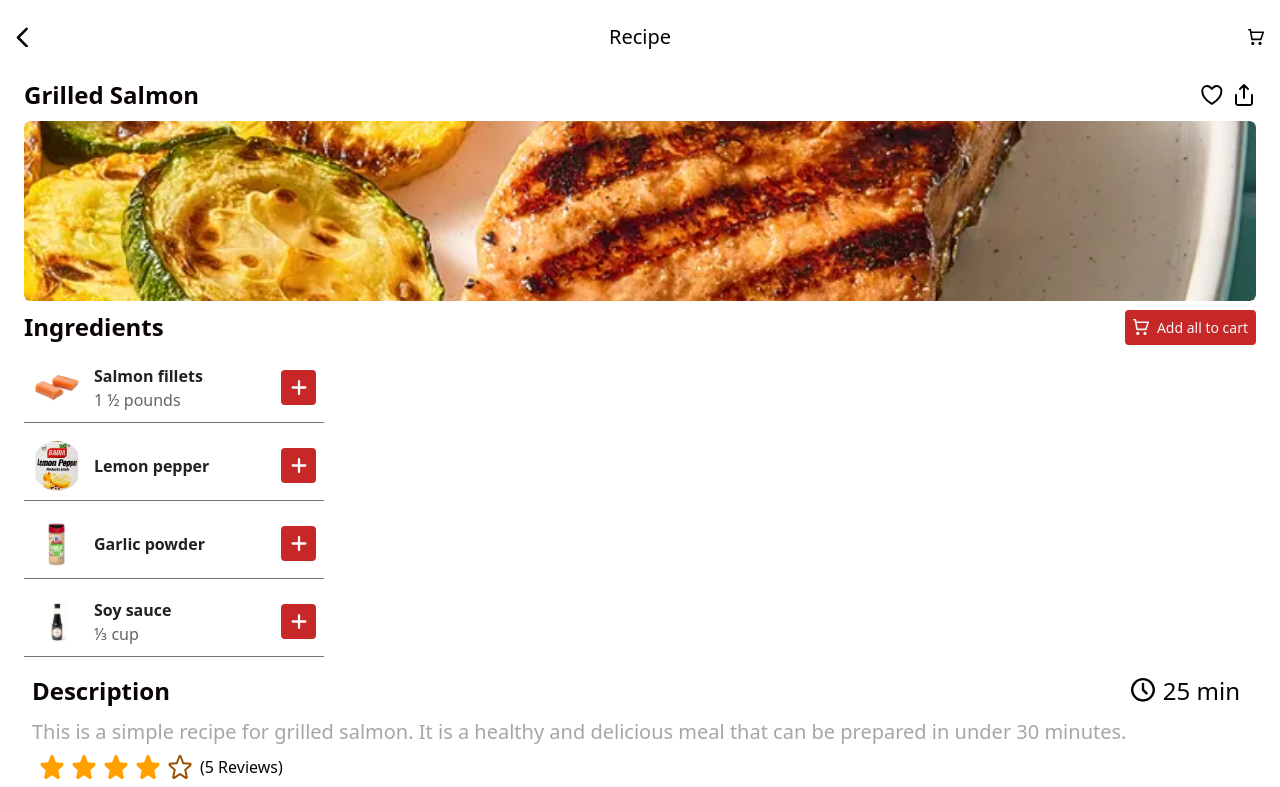
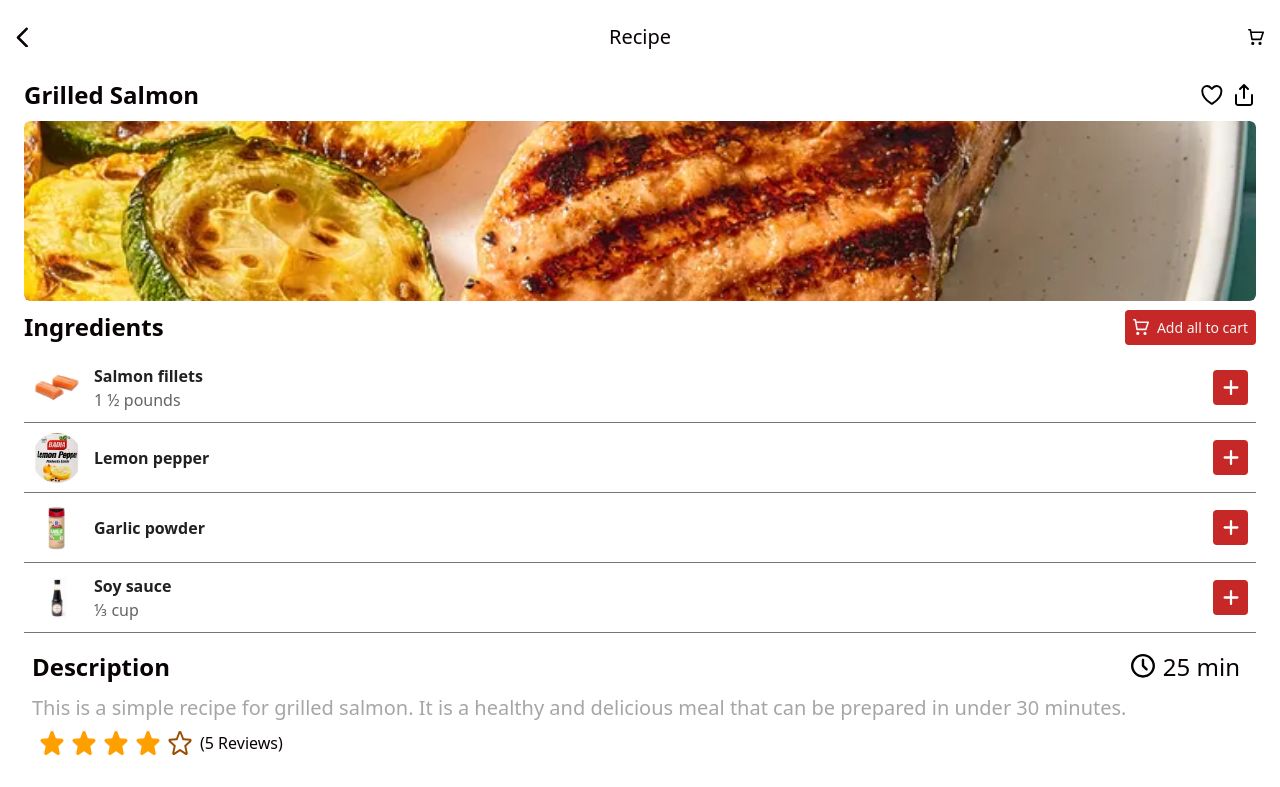
Before and after one commit to walleats/walleats, a Next.js app: page /recipe in a window 1280 px wide. Shown: the top 787 px of the page. Built offline with nearby package versions, Linux system fonts and the light colour scheme.

Commit message:
fix width of ingredeint list

```diff
--- a/src/components/recipe/ingredients-list/IngredientsList.tsx
+++ b/src/components/recipe/ingredients-list/IngredientsList.tsx
@@ -13,13 +13,14 @@ export const IngredientsList: React.FC<IngredientsListProps> = ({
     onClick
 }) => {
     return (
-        <div className="flex min-w-[300px] py-2 flex-col items-start gap-2">
-            <div className="flex justify-between items-center self-stretch">
+        <div className="flex min-w-[300px] w-full py-2 flex-col items-start gap-2">
+            <div className="flex justify-between items-center w-full self-stretch">
                 <span className="text-text-950 font-poppins text-h4 font-bold leading-[36px]">
                     Ingredients
                 </span>
                 <IconButton label={"Add all to cart"} icon={icons.cartWhite} onClick={onClick} />
             </div>
+            <div className="w-full">
             {itemProps.map((item, index) => (
                 <ListItem
                     key={index}
@@ -27,6 +28,7 @@ export const IngredientsList: React.FC<IngredientsListProps> = ({
                     showBorder={false}
                 />
             ))}
+            </div>
         </div>
     )
 }
```
